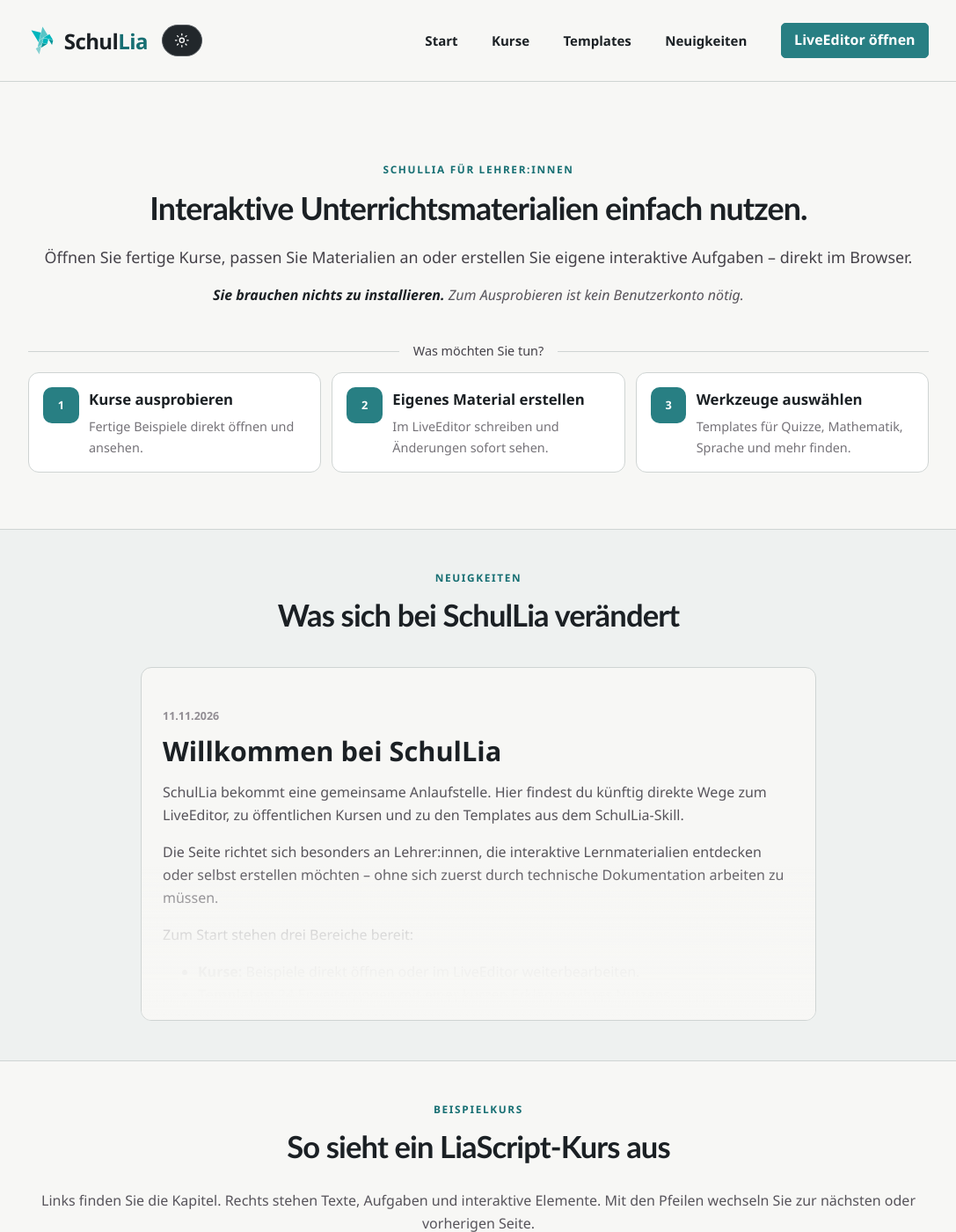
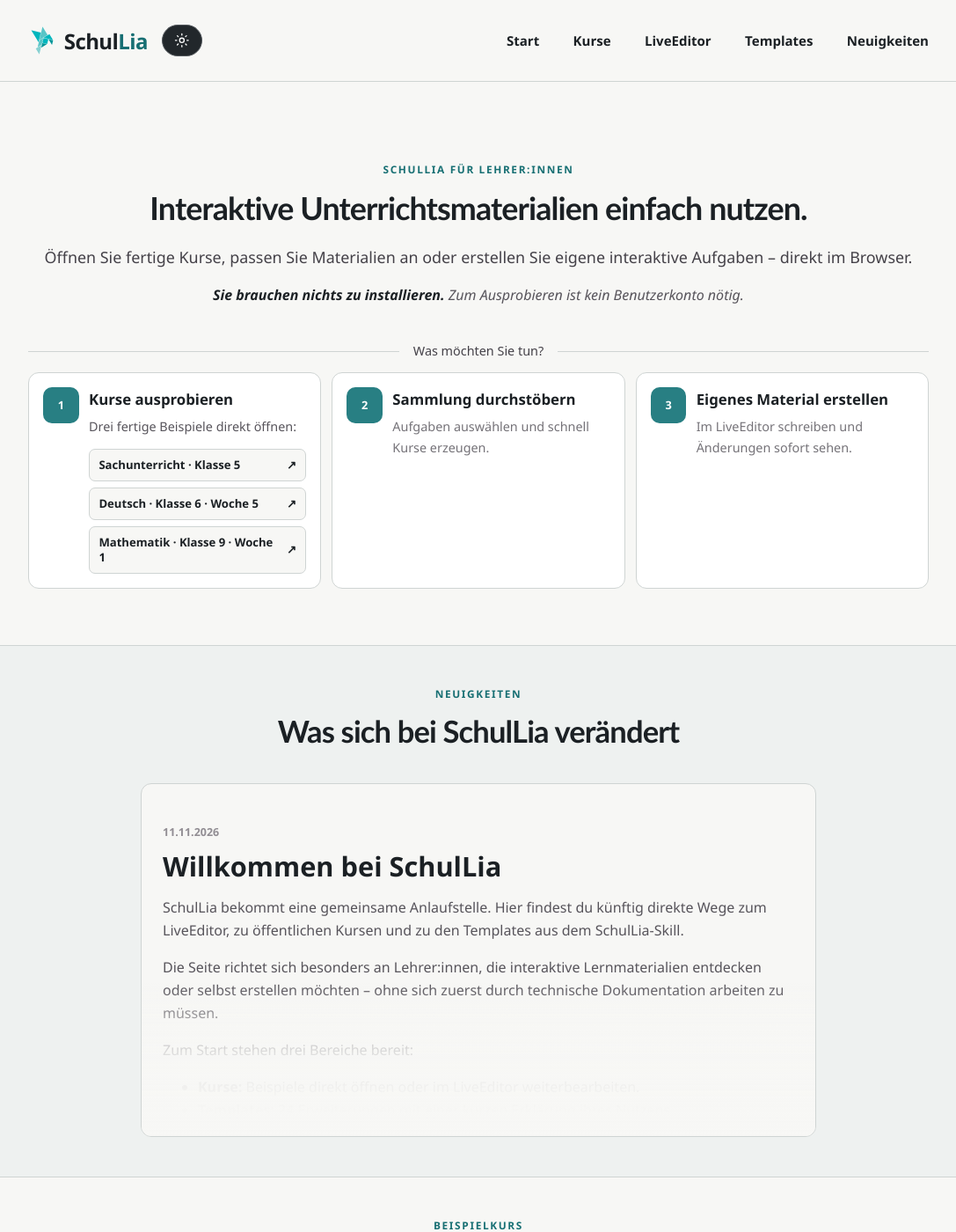
Before and after one commit to SchulLia/SchulLia.github.io, a Jekyll site: the page built from index.html, in a window 1280 px wide and 1400 px high. Shown: the whole window at 88% size, without its empty margins (96-1183 px from the left). Built offline with Jekyll 4.4.1, drawn with Linux system fonts in a browser that asks for light colours; some of the changed text lies outside the part shown.

Commit message:
Revise start choices and simplify navigation

```diff
--- a/_data/navigation.yml
+++ b/_data/navigation.yml
@@ -2,6 +2,8 @@
   url: /
 - label: Kurse
   url: https://liascript.github.io/course/
+- label: LiveEditor
+  url: https://liascript.github.io/LiveEditor/
 - label: Templates
   url: /templates/
 - label: Neuigkeiten
--- a/_includes/header.html
+++ b/_includes/header.html
@@ -66,11 +66,6 @@
         >{{ item.label }}</a
       >
       {% endfor %}
-      <a
-        class="button button--small"
-        href="https://liascript.github.io/LiveEditor/"
-        >LiveEditor öffnen</a
-      >
     </nav>
   </div>
 </header>
--- a/assets/css/liascript-theme.css
+++ b/assets/css/liascript-theme.css
@@ -311,7 +311,7 @@ h3 {
 
 .start-card,
 .start-card--primary {
-  min-height: 112px;
+  min-height: 224px;
   padding: 1rem 1rem 1rem 4.25rem;
   border: 1px solid var(--line);
   border-radius: 12px;
@@ -339,6 +339,38 @@ h3 {
 }
 
 .start-card strong {
+  color: #fff;
+}
+
+.start-card__description {
+  font-size: 0.9rem;
+}
+
+.start-card__course-links {
+  display: grid;
+  gap: 0.45rem;
+  margin-top: 0.85rem;
+}
+
+.start-card__course-link {
+  display: flex;
+  align-items: center;
+  justify-content: space-between;
+  gap: 0.75rem;
+  padding: 0.55rem 0.65rem;
+  border: 1px solid var(--line);
+  border-radius: 7px;
+  background: var(--paper);
+  color: #e8e5e9;
+  font-size: 0.82rem;
+  font-weight: 700;
+  line-height: 1.3;
+  text-decoration: none;
+}
+
+.start-card__course-link:hover {
+  border-color: var(--teal-light);
+  background: #292929;
   color: #fff;
 }
 
@@ -800,6 +832,16 @@ h3 {
   color: var(--ink);
 }
 
+[data-theme="light"] .start-card__course-link {
+  background: #f7f7f5;
+  color: var(--ink);
+}
+
+[data-theme="light"] .start-card__course-link:hover {
+  background: #e5f1f1;
+  color: var(--ink);
+}
+
 [data-theme="light"] .section--soft,
 [data-theme="light"] .course-preview-section,
 [data-theme="light"] .page-hero {
--- a/index.html
+++ b/index.html
@@ -20,22 +20,44 @@ body_class: home
     <div class="start-panel">
       <h2>Was möchten Sie tun?</h2>
       <div class="start-grid">
-        <a class="start-card start-card--primary" href="/kurse/">
+        <article class="start-card start-card--courses">
           <span class="start-card__number" aria-hidden="true">1</span>
           <strong>Kurse ausprobieren</strong>
-          <span>Fertige Beispiele direkt öffnen und ansehen.</span>
+          <span class="start-card__description"
+            >Drei fertige Beispiele direkt öffnen:</span
+          >
+          <div class="start-card__course-links">
+            <a
+              class="start-card__course-link"
+              href="https://liascript.github.io/course/?https://raw.githubusercontent.com/MINT-the-GAP/Wochenaufgabe/refs/heads/main/5/Lia5_SK.md"
+              >Sachunterricht · Klasse 5 <span aria-hidden="true">↗</span></a
+            >
+            <a
+              class="start-card__course-link"
+              href="https://liascript.github.io/course/?https://raw.githubusercontent.com/MINT-the-GAP/Wochenaufgabe/refs/heads/main/6/Deutsch/Lia6_05.md"
+              >Deutsch · Klasse 6 · Woche 5
+              <span aria-hidden="true">↗</span></a
+            >
+            <a
+              class="start-card__course-link"
+              href="https://liascript.github.io/course/?https://raw.githubusercontent.com/MINT-the-GAP/Wochenaufgabe/refs/heads/main/9/Mathematik/Lia9_01.md"
+              >Mathematik · Klasse 9 · Woche 1
+              <span aria-hidden="true">↗</span></a
+            >
+          </div>
+        </article>
+        <a
+          class="start-card"
+          href="https://mint-the-gap.github.io/Aufgabensammlung/"
+        >
+          <span class="start-card__number" aria-hidden="true">2</span>
+          <strong>Sammlung durchstöbern</strong>
+          <span>Aufgaben auswählen und schnell Kurse erzeugen.</span>
         </a>
         <a class="start-card" href="https://liascript.github.io/LiveEditor/">
-          <span class="start-card__number" aria-hidden="true">2</span>
+          <span class="start-card__number" aria-hidden="true">3</span>
           <strong>Eigenes Material erstellen</strong>
           <span>Im LiveEditor schreiben und Änderungen sofort sehen.</span>
-        </a>
-        <a class="start-card" href="/templates/">
-          <span class="start-card__number" aria-hidden="true">3</span>
-          <strong>Werkzeuge auswählen</strong>
-          <span
-            >Templates für Quizze, Mathematik, Sprache und mehr finden.</span
-          >
         </a>
       </div>
     </div>
@@ -155,46 +177,3 @@ body_class: home
     </ol>
   </div>
 </section>
-
-<section class="section faq">
-  <div class="shell shell--narrow">
-    <div class="section-heading section-heading--center">
-      <div>
-        <p class="eyebrow">Kurz beantwortet</p>
-        <h2>Häufige Fragen</h2>
-      </div>
-    </div>
-    <div class="faq-list">
-      <details>
-        <summary>Was ist SchulLia?</summary>
-        <p>
-          SchulLia bündelt Kurse, Beispiele und Erweiterungen rund um LiaScript
-          für den schulischen Unterricht.
-        </p>
-      </details>
-      <details>
-        <summary>Muss ich etwas installieren?</summary>
-        <p>
-          Nein. Die Kurse und der LiveEditor laufen im Browser. Zum Ausprobieren
-          benötigen Sie kein Benutzerkonto.
-        </p>
-      </details>
-      <details>
-        <summary>Kann ich zuerst nur einen fertigen Kurs ansehen?</summary>
-        <p>
-          Ja. Öffnen Sie einen Beispielkurs und klicken Sie sich in Ruhe durch
-          die Seiten. Erst wenn Sie möchten, wechseln Sie zum Bearbeiten in den
-          LiveEditor.
-        </p>
-      </details>
-      <details>
-        <summary>Was ist ein Template?</summary>
-        <p>
-          Ein Template ist eine Erweiterung für eine bestimmte Funktion – zum
-          Beispiel für ein Koordinatensystem, besondere Quizregeln oder
-          Spracherkennung.
-        </p>
-      </details>
-    </div>
-  </div>
-</section>
```
